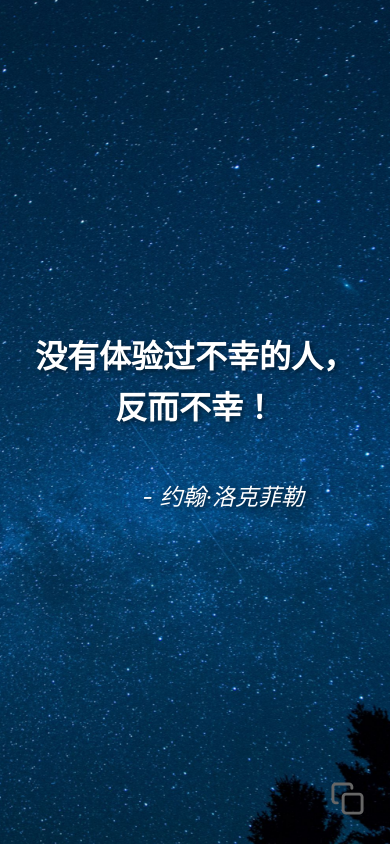
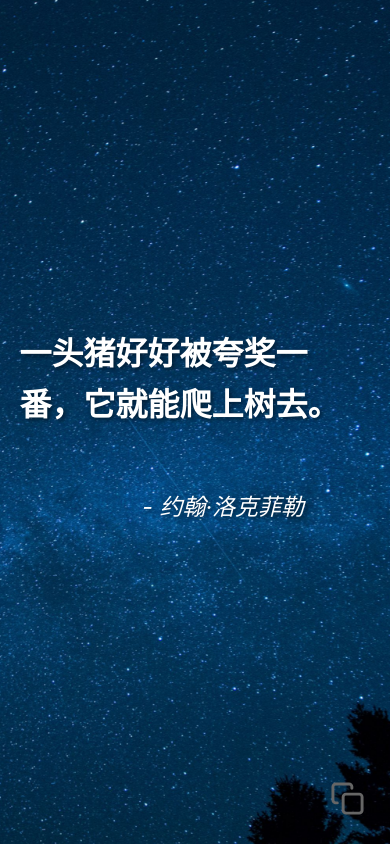
Before and after one commit to szj2ys/quotes, a React (Create React App) app: page / in a window 390 px wide. Built offline with nearby package versions, Linux system fonts and the light colour scheme.

Commit message:
2024-04-25 18:29:11

```diff
--- a/src/App.css
+++ b/src/App.css
@@ -12,13 +12,15 @@
     cursor: pointer;
 }
 
-h1 {
-    font-size: 48px; /* Base font size for h1 */
+pre {
+    font-size: 48px; /* Base font size for pre */
     font-weight: bold;
     max-width: 70%;
     text-shadow: 2px 2px 4px rgba(0, 0, 0, 0.5);
-    text-align: center;
+    text-align: left;
     line-height: 1.6;
+    white-space: pre-wrap; /* 保留空白符序列,但是长单词会自动换行 */
+    word-wrap: break-word;
 }
 
 p {
@@ -31,11 +33,11 @@
 
 /* Responsive styles */
 @media (max-width: 1200px) {
-    h1 {
-        font-size: 46px; /* Smaller font size for h1 on medium screens */
+    pre {
+        font-size: 46px; /* Smaller font size for pre on medium screens */
         font-weight: bold;
         max-width: 75%;
-        text-align: center;
+        text-align: left;
     }
 
     p {
@@ -49,11 +51,11 @@
         font-size: 18px; /* Smaller font size for base text on small screens */
     }
 
-    h1 {
-        font-size: 33px; /* Smaller font size for h1 on small screens */
+    pre {
+        font-size: 33px; /* Smaller font size for pre on small screens */
         font-weight: bold;
         max-width: 90%;
-        text-align: center;
+        text-align: left;
     }
 
     p {
@@ -63,11 +65,11 @@
 }
 
 @media (max-width: 480px) {
-    h1 {
-        font-size: 32px; /* Even smaller font size for h1 on very small screens */
+    pre {
+        font-size: 32px; /* Even smaller font size for pre on very small screens */
         font-weight: bold;
         max-width: 90%;
-        text-align: center;
+        text-align: left;
     }
 
     p {
@@ -86,7 +88,7 @@
     cursor: pointer;
     padding: 0;
     color: #666;
-    transition: color 0.2s;
+    transition: color 0.88s;
 }
 
 .copy-button:hover {
@@ -94,7 +96,14 @@
 }
 
 .copied-message {
+    position: fixed;
+    font-weight: bold;
+    top: 40%;
+    left: 50%;
+    transform: translate(-50%, -50%);
     text-align: center;
-    font-size: 34px;
-    color: green;
+    justify-content: center;
+    font-size: 66px;
+    color: purple;
+    z-index: 999;
 }
--- a/src/App.js
+++ b/src/App.js
@@ -103,7 +103,7 @@
         >
             {!isQuoteEmpty(quote) && (
                 <>
-                    <h1>{quote.quote}</h1>
+                    <pre>{quote.quote}</pre>
                     {quote.author && <p>- {quote.author}</p>}
                     <CopyToClipboard
                         text={`${quote.quote} ${quote.author ? `- ${quote.author}` : ''}`}
```
Also changed, not shown: src/assets/quotes.json.
